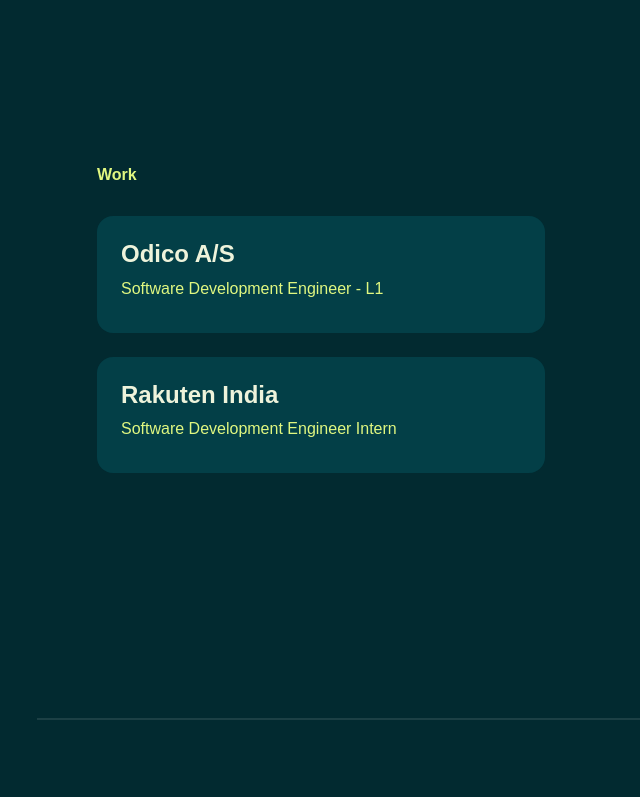
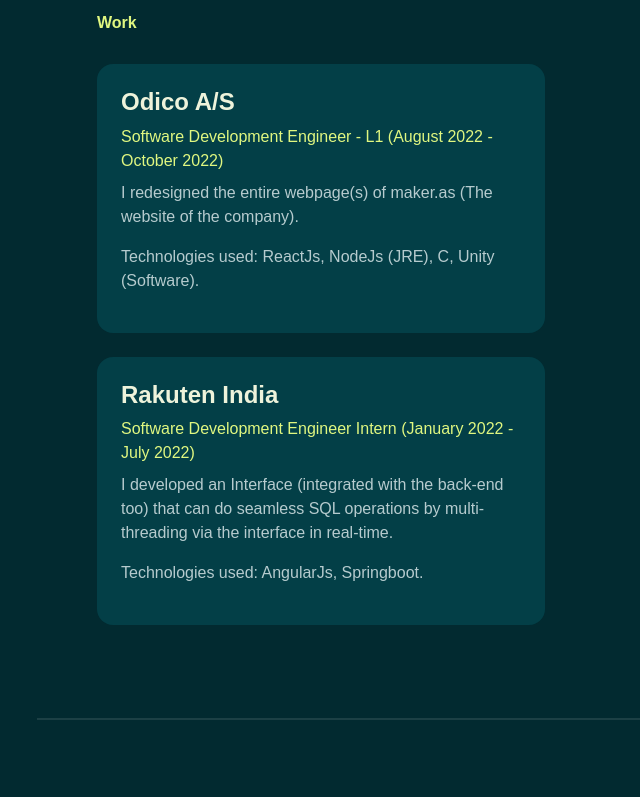
Before and after one commit to SanathKumar123/personal-website, a website: page build/index.html in a window 1280 px wide. Shown: the part 1680-2477 px from the top of the page, without its empty margins (203-843 px from the left). Drawn offline with Linux system fonts and the light colour scheme; a web font is replaced by a local one.

Commit message:
Texts for the work experience section
Remaining: Figure out texts for publications.

```diff
--- a/build/index.html
+++ b/build/index.html
@@ -242,15 +242,19 @@
                             <div class="col-12" data-aos="fade-up" data-aos-delay="600">
                                 <div class="bg-base p-4 rounded-4 shadow-effect">
                                     <h4>Odico A/S</h4>
-                                    <p class="text-brand mb-2">Software Development Engineer - L1</p>
+                                    <p class="text-brand mb-2"> Software Development Engineer - L1 (August 2022 - October 2022) </p>
+                                    <p> I redesigned the entire webpage(s) of maker.as (The website of the company). </p>
+                                    <p> Technologies used: ReactJs, NodeJs (JRE), C, Unity (Software). </p>
                                     <!-- <p> Courses: Compiler Design, Object-Oriented Programing, Design and Analysis of Algorithms, Operating Systems, and Computer Networks. </p> -->
                                 </div>
                             </div>
 
                             <div class="col-12" data-aos="fade-up" data-aos-delay="600">
                                 <div class="bg-base p-4 rounded-4 shadow-effect">
-                                    <h4>Rakuten India</h4>
-                                    <p class="text-brand mb-2">Software Development Engineer Intern</p>
+                                    <h4> Rakuten India </h4>
+                                    <p class="text-brand mb-2"> Software Development Engineer Intern (January 2022 - July 2022) </p>
+                                    <p> I developed an Interface (integrated with the back-end too) that can do seamless SQL operations by multi-threading via the interface in real-time. </p>
+                                    <p> Technologies used: AngularJs, Springboot. </p>
                                     <!-- <p class="mb-0">All we are more and design lorem ipsum dolor creativity sit amet consectetur adipisicing elit</p> -->
                                 </div>
                             </div>
@@ -326,7 +330,7 @@
                                 <h4>Personal Portfolio Website</h4>
                                 <p> A fun little project to showcase my Education backgorund, Work experience, Projects, etc. </p>
                                 <p> Technologies used - HTML, CSS, Javascript and Bootstrap framework. </p>
-                                <a href="https://drive.google.com/file/d/1hqxRxw3W44cYFxgOpRDGfJcF91TZiy_m/view?usp=share_link" target="_blank" class="link-custom">Read More</a>
+                                <a href="https://sanathkumar123.github.io/personal-website/" target="_blank" class="link-custom"> Explore </a>
                             </div>
                         </div>
                     </div>
```
